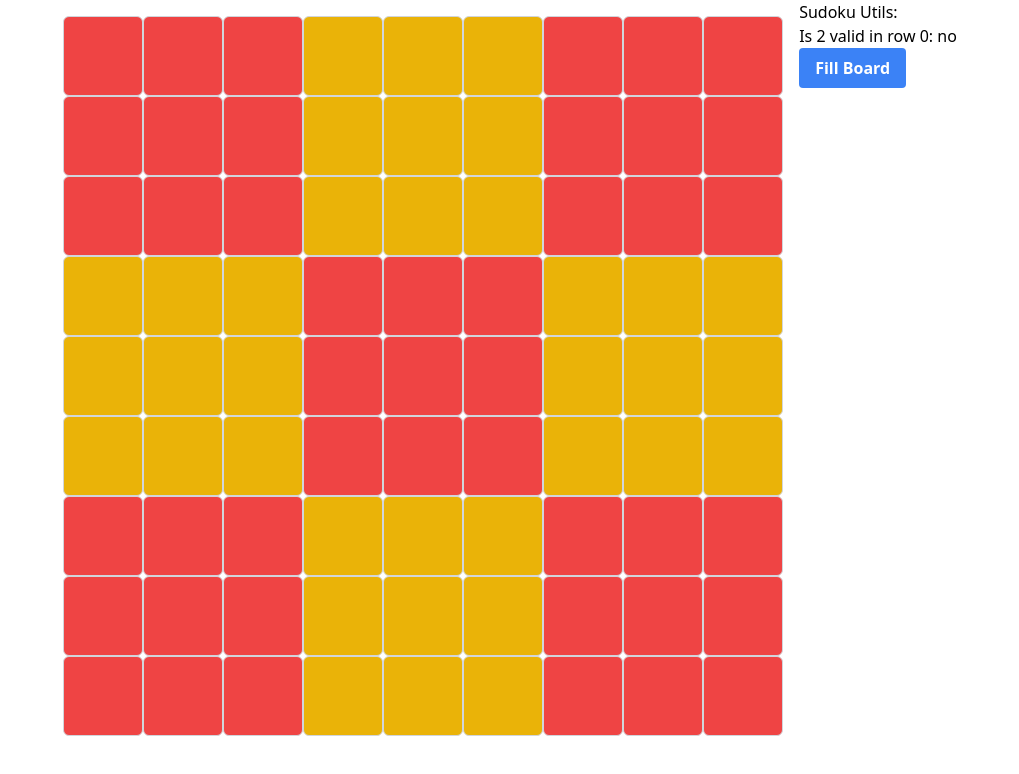
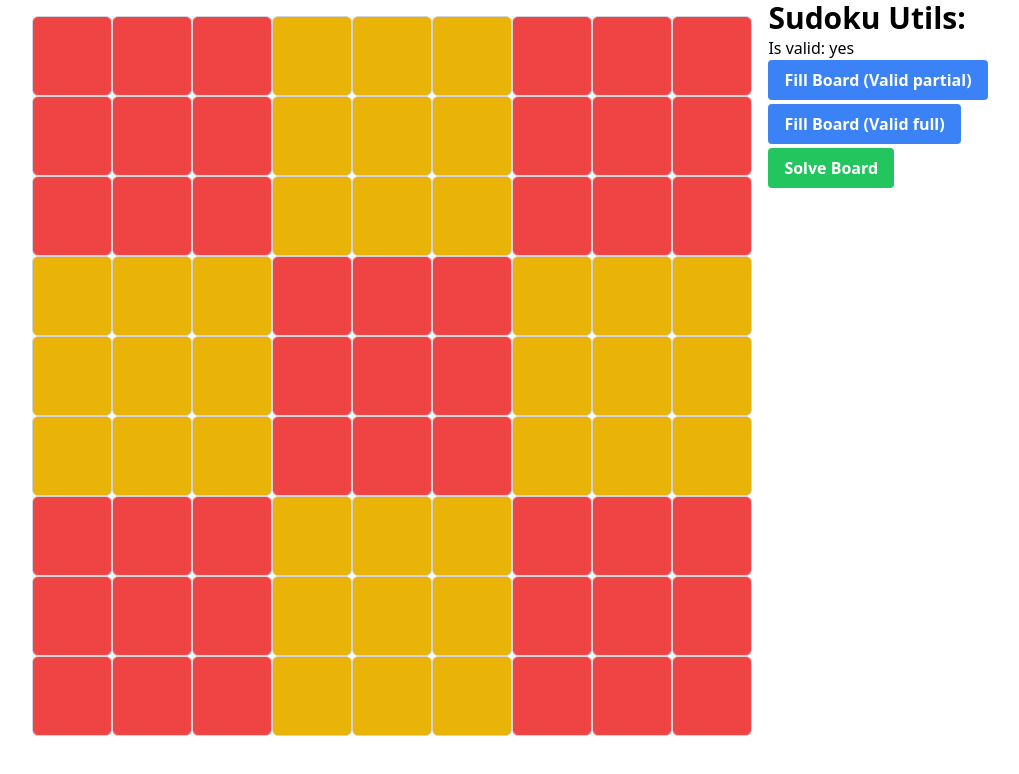
Before and after one commit to nf-projects/ap-sudoku-solver, a Next.js app: page / in a window 1280 px wide. Shown: the top 774 px of the page, without its empty margins (138-1157 px from the left). Built offline with nearby package versions, Linux system fonts and the light colour scheme.

Commit message:
working solver

```diff
--- a/pages/index.tsx
+++ b/pages/index.tsx
@@ -1,5 +1,5 @@
 import {useEffect, useState} from "react";
-import {isBoardValid} from "@/util/SudokuUtil";
+import {isBoardValid, solveBoard} from "@/util/SudokuUtil";
 
 interface CellProps {
     index: number;
@@ -136,14 +136,52 @@ export default function Home() {
                 {inputElements}
             </div>
             <div>
-                <h1>Sudoku Utils:</h1>
+                <h1 className="text-3xl font-bold">Sudoku Utils:</h1>
                 <ul>
                     {/*<li>Is valid: {isBoardValid(board) ? "yes" : "no"}</li>*/}
-                    <li>Is 2 valid in row
-                        0: {isBoardValid(board, 0, 1, 2) ? "yes" : "no"}</li>
+                    <li>Is valid: {isBoardValid(board) ? "yes" : "no"}</li>
                     <li>
                         <button
                             className="bg-blue-500 hover:bg-blue-700 text-white font-bold py-2 px-4 rounded"
+                            onClick={() => {
+                                // const template = [
+                                //     3,4,0,8,2,6,0,7,1,
+                                //     0,0,8,0,0,0,9,0,0,
+                                //     7,6,0,0,9,0,0,4,3,
+                                //     0,8,0,1,0,2,0,3,0,
+                                //     0,3,0,0,0,0,0,9,0,
+                                //     0,7,0,9,0,4,0,1,0,
+                                //     8,2,0,0,4,0,0,5,9,
+                                //     0,0,7,0,0,0,3,0,0,
+                                //     4,1,0,3,8,9,0,6,2,
+                                // ];
+
+                                const template = [
+                                    6, 0, 3, 0, 0, 0, 0, 0, 4,
+                                    0, 0, 0, 0, 0, 3, 0, 7, 0,
+                                    0, 4, 5, 6, 2, 0, 0, 0, 0,
+                                    8, 0, 0, 3, 7, 0, 0, 4, 0,
+                                    0, 5, 0, 0, 0, 0, 0, 0, 6,
+                                    0, 0, 0, 0, 1, 6, 0, 8, 2,
+                                    5, 7, 8, 0, 6, 4, 3, 0, 9,
+                                    0, 2, 0, 0, 0, 0, 1, 0, 7,
+                                    1, 0, 6, 7, 9, 2, 4, 0, 8,
+                                ];
+
+                                let newBoard = [...board];
+
+                                for (let i = 0; i < 81; i++) {
+                                    newBoard[i].value = template[i] === 0 ? null : template[i];
+                                }
+
+                                setBoard(newBoard);
+                            }}
+                        >Fill Board (Valid partial)
+                        </button>
+                    </li>
+                    <li>
+                        <button
+                            className="mt-1 bg-blue-500 hover:bg-blue-700 text-white font-bold py-2 px-4 rounded"
                             onClick={() => {
                                 const template = [
                                     8, 2, 7, 1, 5, 4, 3, 9, 6,
@@ -165,7 +203,22 @@ export default function Home() {
 
                                 setBoard(newBoard);
                             }}
-                        >Fill Board
+                        >Fill Board (Valid full)
+                        </button>
+                    </li>
+                    <li>
+                        <button
+                            className="mt-1 bg-green-500 hover:bg-green-700 text-white font-bold py-2 px-4 rounded"
+                            onClick={() => {
+                                const result = solveBoard(board);
+
+                                if (result) {
+                                    setBoard(result);
+                                } else {
+                                    alert("No solution found!");
+                                }
+                            }}
+                        >Solve Board
                         </button>
                     </li>
                 </ul>
--- a/util/SudokuUtil.ts
+++ b/util/SudokuUtil.ts
@@ -19,7 +19,7 @@ export function isBoardValid(board: SudokuCellData[]): boolean {
             const cell = board[row * 9 + col];
 
             if (cell == null || cell.value == null) {
-                return false;
+                continue;
             }
 
             // make sure it's a valid number
@@ -53,3 +53,46 @@ export function isBoardValid(board: SudokuCellData[]): boolean {
 
     return true;
 }
+
+export function solveBoard(board: SudokuCellData[]): SudokuCellData[] | null {
+    // helper function to get the next empty cell to fill in the board
+    const getNextEmptyCell = (): SudokuCellData | null => {
+        for (let i = 0; i < board.length; i++) {
+            if (board[i].value === null) {
+                return board[i];
+            }
+        }
+        return null;
+    };
+
+    // check if the current board is valid
+    if (!isBoardValid(board)) {
+        return null;
+    }
+
+    // get the next empty cell
+    const nextEmptyCell = getNextEmptyCell();
+
+    // if there are no empty cells, the board is solved
+    if (!nextEmptyCell) {
+        return board;
+    }
+
+    // try each possible value for the empty cell
+    for (let value = 1; value <= 9; value++) {
+        // create a copy of the board with the current value inserted into the empty cell
+        const updatedBoard = [...board];
+        updatedBoard[nextEmptyCell.index] = {index: nextEmptyCell.index, value};
+
+        // recursively solve the updated board
+        const solvedBoard = solveBoard(updatedBoard);
+
+        // if a solution is found, return it
+        if (solvedBoard) {
+            return solvedBoard;
+        }
+    }
+
+    // If no solution is found, return null
+    return null;
+}
```
